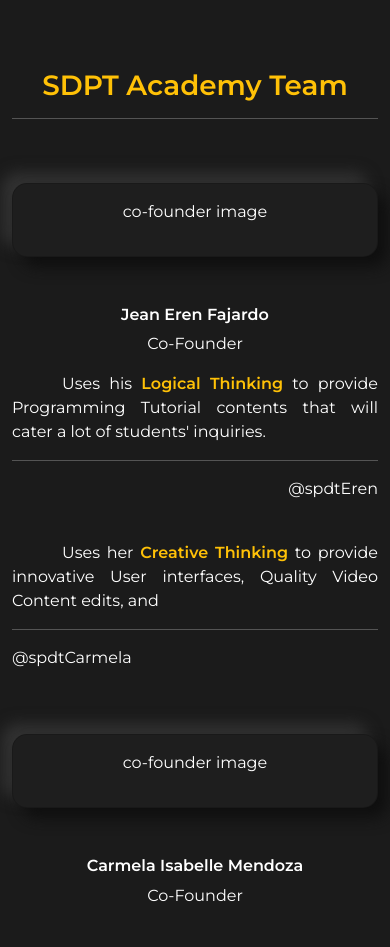
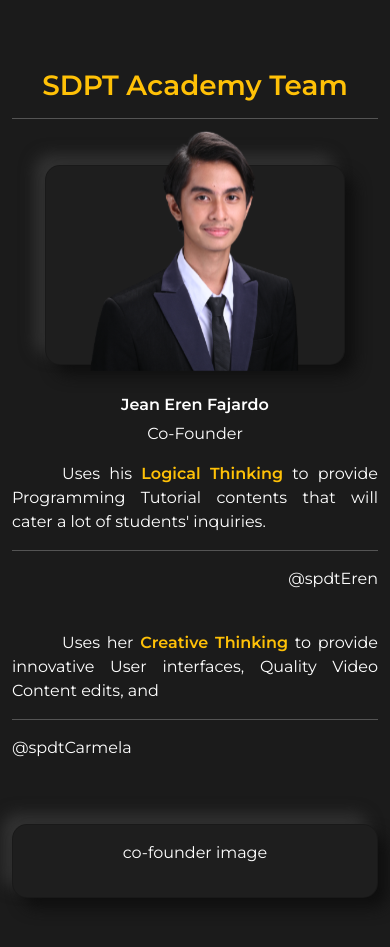
Before and after one commit to SamuelAlac/SDPTAcademy, a React (Vite) app in the folder SDPTAcademy/: page /AboutUs in a window 390 px wide. Shown: the part 1680-2627 px from the top of the page. Built offline with nearby package versions, Linux system fonts and the light colour scheme; no server answers.

Commit message:
temp co founder img

```diff
--- a/SDPTAcademy/src/Pages/AboutUs/AboutUs.jsx
+++ b/SDPTAcademy/src/Pages/AboutUs/AboutUs.jsx
@@ -2,6 +2,7 @@ import React from "react";
 import Navbar from "../../components/Header/Navbar";
 import "./aboutUs.css";
 import imgSTI from "../../assets/StiBsit.svg";
+import coFounder from "../../assets/Co-Founder1.svg";
 
 const AboutUs = () => {
   return (
@@ -95,8 +96,10 @@ const AboutUs = () => {
         <div className="container d-flex align-items-center justify-content-center">
           <div className="row align-items-center justify-content-center">
             <div className="col-md-3 text-center">
-              <div className="card-design card p-3 my-5 text-white">
-                <p>co-founder image</p>
+              <div className="container-founder">
+                <div className="card-design card p-3 my-5 text-white card-bg">
+                <img src={coFounder} alt="" className="overlay-image" />
+              </div>
               </div>
               <h6 className="fw-bold">Jean Eren Fajardo</h6>
               <p>Co-Founder</p>
--- a/SDPTAcademy/src/Pages/AboutUs/aboutUs.css
+++ b/SDPTAcademy/src/Pages/AboutUs/aboutUs.css
@@ -33,6 +33,48 @@
   border-radius: 15px;
 }
 
+.card-bg {
+  width: 100%;
+  height: 100%;
+  position: absolute;
+  left: 0;
+  z-index: 1;
+}
+
 .card-team-info{
   background-color: #1B1B1B;
 }
+
+.container-founder {
+  position: relative;
+  max-width: 100%;
+  width: 300px;
+  height: 200px;
+  margin-bottom: 70px;
+}
+
+.overlay-image {
+  position: absolute;
+  top: 0;
+  left: 10%;
+  transform: translateY(-15%);
+  width: 80%;
+  z-index: 2;
+  height: auto;
+}
+
+@media (max-width: 768px) {
+  .container-founder {
+    display: flex;
+    justify-content: center;
+    align-items: center;
+    margin: 0 auto;
+    margin-bottom: 30px;
+    margin-top: 30px;
+  }
+
+  .card-design {
+    padding: 1rem;
+    margin: 0;
+  }
+}
```
Also changed, not shown: SDPTAcademy/src/assets/Co-Founder1.svg (added).
